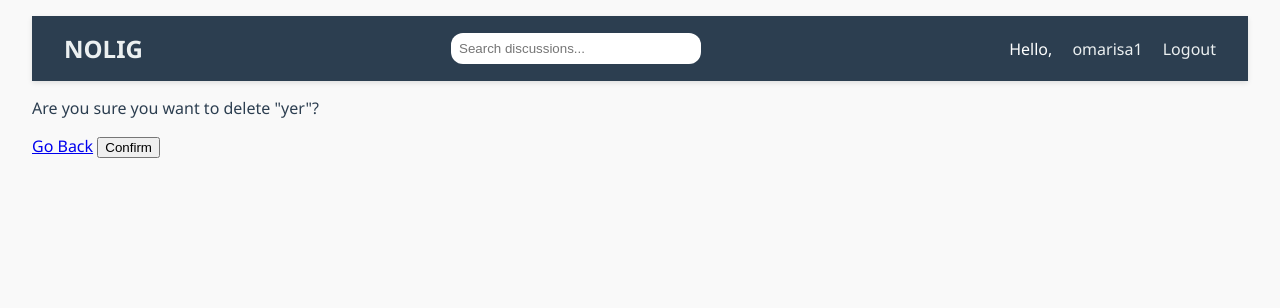
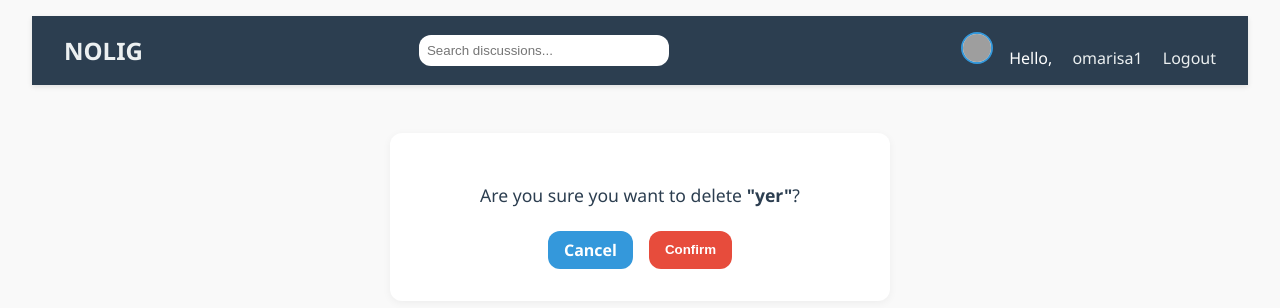
Before and after one commit to Isalifestyle/NOLIG, a Django app: page /delete-message/1 in a window 1280 px wide. Shown: the top 308 px of the page. Run offline with Django 5.2, Linux system fonts and the light colour scheme; a user stored in the database is signed in; data comes from the database, SQL or seed files in the repository; both versions use the stored data as it was after the commit; grey boxes are pictures that could not be loaded.

Commit message:
Finish frontend styling

```diff
--- a/nolig/base/apps.py
+++ b/nolig/base/apps.py
@@ -4,3 +4,5 @@ from django.apps import AppConfig
 class BaseConfig(AppConfig):
     default_auto_field = 'django.db.models.BigAutoField'
     name = 'base'
+def ready(self):
+    import base.signals
--- a/nolig/base/models.py
+++ b/nolig/base/models.py
@@ -1,5 +1,7 @@
 from django.db import models
 from django.contrib.auth.models import User
+from django.db.models.signals import post_save
+from django.dispatch import receiver
 
 class Topic(models.Model):
     name = models.CharField(max_length=200)
@@ -62,3 +64,21 @@ class FlashCard(models.Model):
 
     def __str__(self):
         return self.question[:50]
+
+def default_avatar():
+    return 'default_avatar.png'  # relative to MEDIA_ROOT
+
+class Profile(models.Model):
+    user = models.OneToOneField(User, on_delete=models.CASCADE)
+    avatar = models.ImageField(
+        upload_to='avatars/',
+        default='base/img/default_avatar.png',  # relative to MEDIA_ROOT
+        blank=True
+    )
+    def __str__(self):
+        return self.user.username
+
+@receiver(post_save, sender=User)
+def create_user_profile(sender, instance, created, **kwargs):
+    if created:
+        Profile.objects.create(user=instance)
--- a/nolig/base/static/base/css/base.css
+++ b/nolig/base/static/base/css/base.css
@@ -85,3 +85,20 @@ button:hover {
       grid-template-columns: 1fr; /* Stacks columns on mobile */
   }
 }
+
+.avatar-preview {
+  width: 60px;
+  height: 60px;
+  border-radius: 50%;
+  object-fit: cover;
+  border: 2px solid var(--accent);
+  margin-bottom: 1rem;
+}
+
+/* Extra style for SVG avatar fallback */
+.avatar-svg {
+  display: flex;
+  align-items: center;
+  justify-content: center;
+  background-color: #ecf0f1;
+}
--- a/nolig/base/templates/base/delete.html
+++ b/nolig/base/templates/base/delete.html
@@ -2,11 +2,70 @@
 
 {% block content %}
 
-<form method="POST" action="">
-    {% csrf_token %}
-    <p>Are you sure you want to delete "{{obj}}"?</p>
-    <a href="{{request.META.HTTP_REFERER}}">Go Back</a>
-    <input type="submit" value="Confirm" />
-</form>
+<style>
+    .delete-container {
+        background-color: white;
+        padding: 2rem;
+        border-radius: var(--border-radius);
+        box-shadow: 0 2px 8px rgba(0, 0, 0, 0.05);
+        max-width: 500px;
+        margin: 3rem auto;
+        text-align: center;
+    }
 
-{% endblock content %}
+    .delete-container p {
+        font-size: 1.1rem;
+        margin-bottom: 1.5rem;
+        color: var(--text-dark);
+    }
+
+    .delete-container .button-row {
+        display: flex;
+        justify-content: center;
+        gap: 1rem;
+    }
+
+    .delete-btn {
+        padding: 0.5rem 1rem;
+        border: none;
+        border-radius: var(--border-radius);
+        cursor: pointer;
+        font-weight: bold;
+    }
+
+    .confirm-btn {
+        background-color: #e74c3c;
+        color: white;
+    }
+
+    .confirm-btn:hover {
+        background-color: #c0392b;
+    }
+
+    .cancel-btn {
+        background-color: var(--accent);
+        color: white;
+        text-decoration: none;
+        padding: 0.5rem 1rem;
+        border-radius: var(--border-radius);
+        font-weight: bold;
+    }
+
+    .cancel-btn:hover {
+        background-color: #2980b9;
+    }
+</style>
+
+<div class="delete-container">
+    <form method="POST" action="">
+        {% csrf_token %}
+        <p>Are you sure you want to delete <strong>"{{ obj }}"</strong>?</p>
+
+        <div class="button-row">
+            <a href="{{ request.META.HTTP_REFERER }}" class="cancel-btn">Cancel</a>
+            <input type="submit" value="Confirm" class="delete-btn confirm-btn" />
+        </div>
+    </form>
+</div>
+
+{% endblock %}
--- a/nolig/base/views.py
+++ b/nolig/base/views.py
@@ -13,7 +13,7 @@ from rest_framework.decorators import api_view
 from rest_framework.response import Response
 from rest_framework import viewsets
 from rest_framework.permissions import IsAuthenticatedOrReadOnly
-from .models import FlashcardSet, FlashCard
+from .models import FlashcardSet, FlashCard, Profile
 from .serializers import FlashcardSetSerializer, FlashCardSerializer
 from django.http import HttpResponseBadRequest
 
@@ -328,9 +328,24 @@ def logoutUser(request):
 
 @login_required(login_url='login')
 def user_settings(request):
-    # You can pass the user object to the template to display information
+    # Get or create the user's profile
+    profile, _ = Profile.objects.get_or_create(user=request.user)
+
+    if request.method == 'POST':
+        if 'update_avatar' in request.POST:
+            avatar = request.FILES.get('avatar')
+            if avatar:
+                profile.avatar = avatar
+                profile.save()
+        elif 'update_password' in request.POST:
+            new_password = request.POST.get('password')
+            if new_password:
+                request.user.set_password(new_password)
+                request.user.save()
+                login(request, request.user)  # Optional: re-login
+                messages.success(request, "Password updated successfully.")
+
     return render(request, 'base/user_settings.html', {'user': request.user})
-
 
 @login_required
 def delete_account(request):
--- a/nolig/nolig/settings.py
+++ b/nolig/nolig/settings.py
@@ -131,3 +131,6 @@ STATIC_URL = "/static/"
 # https://docs.djangoproject.com/en/5.1/ref/settings/#default-auto-field
 
 DEFAULT_AUTO_FIELD = 'django.db.models.BigAutoField'
+
+MEDIA_URL = '/media/'
+MEDIA_ROOT = BASE_DIR / 'media'
--- a/nolig/nolig/urls.py
+++ b/nolig/nolig/urls.py
@@ -1,8 +1,11 @@
 from django.contrib import admin
 from django.urls import path, include
-
+from django.conf import settings
+from django.conf.urls.static import static
 
 urlpatterns = [
     path('admin/', admin.site.urls),
     path('', include('base.urls'))
 ]
+
+urlpatterns += static(settings.MEDIA_URL, document_root=settings.MEDIA_ROOT)
--- a/nolig/templates/navbar.html
+++ b/nolig/templates/navbar.html
@@ -1,3 +1,31 @@
+<style>
+.navbar-avatar-link {
+  margin-right: 0.75rem;
+  display: inline-flex;
+  align-items: center;
+}
+
+.navbar-avatar {
+  width: 32px;
+  height: 32px;
+  border-radius: 50%;
+  object-fit: cover;
+  border: 2px solid var(--accent);
+  background-color: white;
+}
+
+.avatar-svg {
+  display: flex;
+  align-items: center;
+  justify-content: center;
+  background-color: #000000;
+  border-radius: 50%;
+  width: 32px;
+  height: 32px;
+  border: 2px solid var(--accent);
+}
+</style>
+
 <nav class="navbar">
   <a href="/" class="logo">NOLIG</a>
 
@@ -7,6 +35,19 @@
 
   <div class="nav-user">
     {% if request.user.is_authenticated %}
+        <!-- Avatar -->
+        <a href="{% url 'user-settings' %}" class="navbar-avatar-link">
+          {% if request.user.profile.avatar %}
+              <img src="{{ request.user.profile.avatar.url }}" class="navbar-avatar" alt="Your Avatar" />
+          {% else %}
+              <div class="navbar-avatar avatar-svg">
+                <svg xmlns="http://www.w3.org/2000/svg" viewBox="0 0 24 24" fill="currentColor" class="size-6">
+                  <path fill-rule="evenodd" d="M18.685 19.097A9.723 9.723 0 0 0 21.75 12c0-5.385-4.365-9.75-9.75-9.75S2.25 6.615 2.25 12a9.723 9.723 0 0 0 3.065 7.097A9.716 9.716 0 0 0 12 21.75a9.716 9.716 0 0 0 6.685-2.653Zm-12.54-1.285A7.486 7.486 0 0 1 12 15a7.486 7.486 0 0 1 5.855 2.812A8.224 8.224 0 0 1 12 20.25a8.224 8.224 0 0 1-5.855-2.438ZM15.75 9a3.75 3.75 0 1 1-7.5 0 3.75 3.75 0 0 1 7.5 0Z" clip-rule="evenodd" />
+                </svg>
+
+              </div>
+          {% endif %}
+        </a>
         <span>Hello, <a href="{% url 'user-settings' %}">{{ request.user.username }}</a></span>
         <a href="{% url 'logout' %}" class="logout-btn">Logout</a>
     {% else %}
```
Also changed, not shown: nolig/base/signals.py (added, +10 -0 lines), nolig/base/templates/base/flashcard_feed.html (+31 -11 lines), nolig/base/templates/base/user_settings.html (+11 -2 lines), nolig/base/migrations/0006_profile.py (added), nolig/base/migrations/0007_alter_profile_avatar.py (added), nolig/db.sqlite3, nolig/media/avatars/brain-solid.svg (added), nolig/media/avatars/moon-regular.svg (added). Lines whose indentation alone changed are shown as unchanged.
